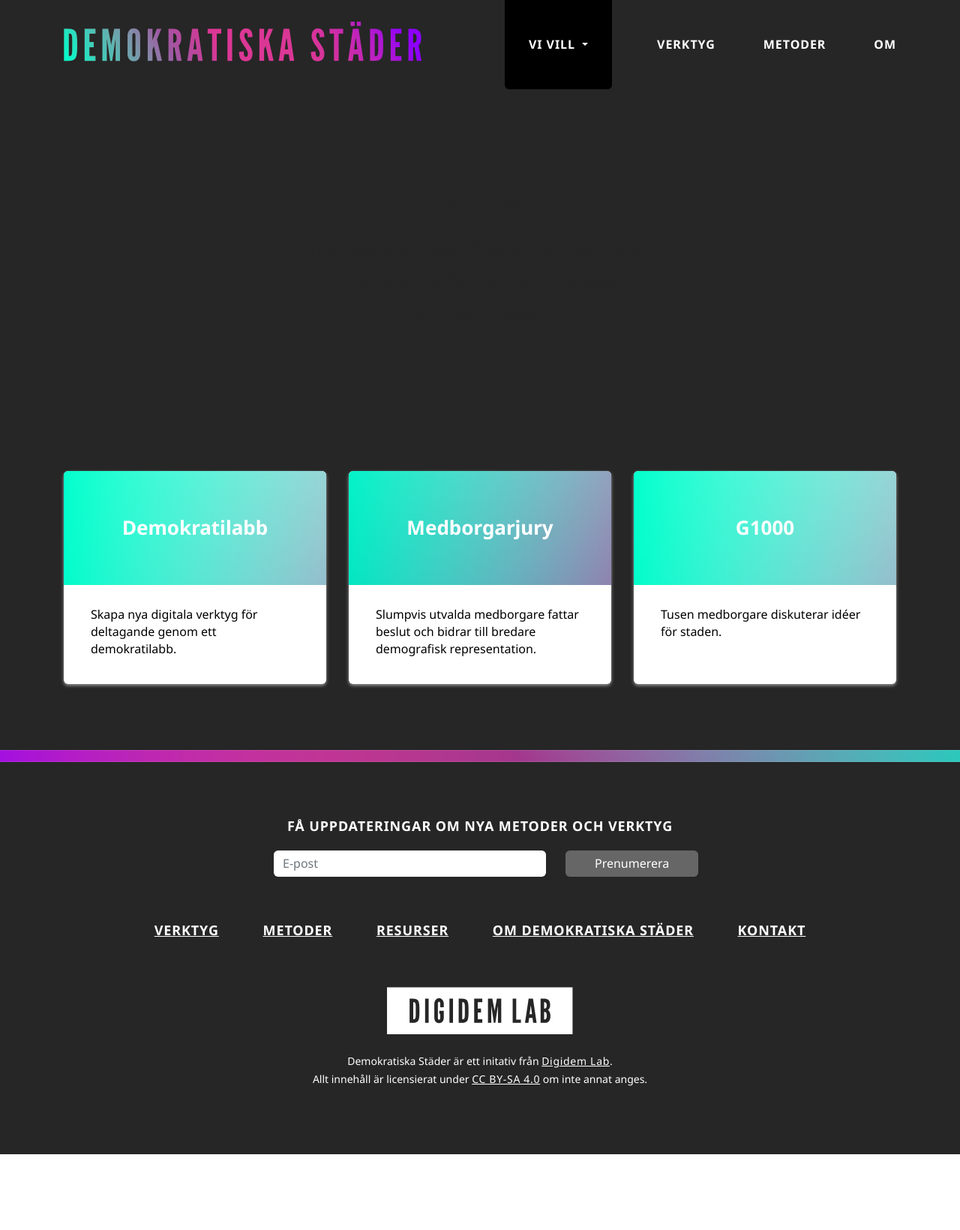
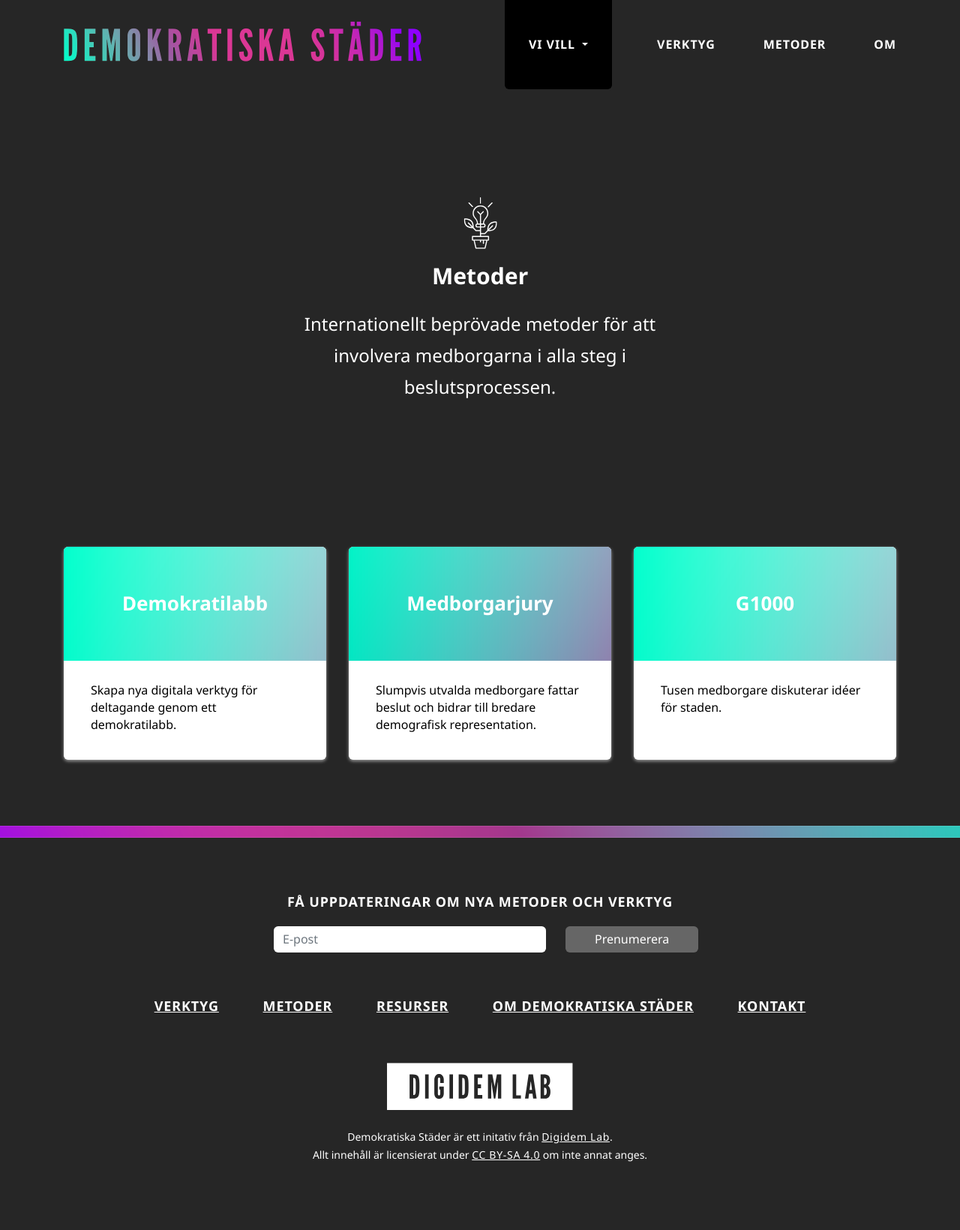
Before and after one commit to digidemlab/demokratiskastader, a Jekyll site: the page built from metoder.html, in a window 1280 px wide. Shown: the whole page at 75% size. Built offline with Jekyll 4.4.1, drawn with Linux system fonts in a browser that asks for light colours; before the commit the page ends 1539 px from its top, so only the background shows below that.

Commit message:
Page header

```diff
--- a/_includes/content/page-header.html
+++ b/_includes/content/page-header.html
@@ -6,13 +6,16 @@
     <div class="row">
       <div class="col-sm-12 col-md-6 offset-md-3 text-center">
 
-        {% if page.background-image %}
-          {% assign class="-white" %}
-        {% else %}
+        {% assign class="-white" %}
+
+        {% if page.background-image == null and include.class == "-dirty-white"%}
           {% assign class="-grey-base" %}
         {% endif %}
 
         <div class="page-intro">
+          {% if page.icon %}
+            <img class="icon-header" src="{{site.baseurl}}{{page.icon}}">
+          {% endif %}
           <h1 class="heading-a {{class}}">{{page.title}}</h1>
           <p class="summary {{class}}">{{page.ingress-text}}</p>
         </div>
```
